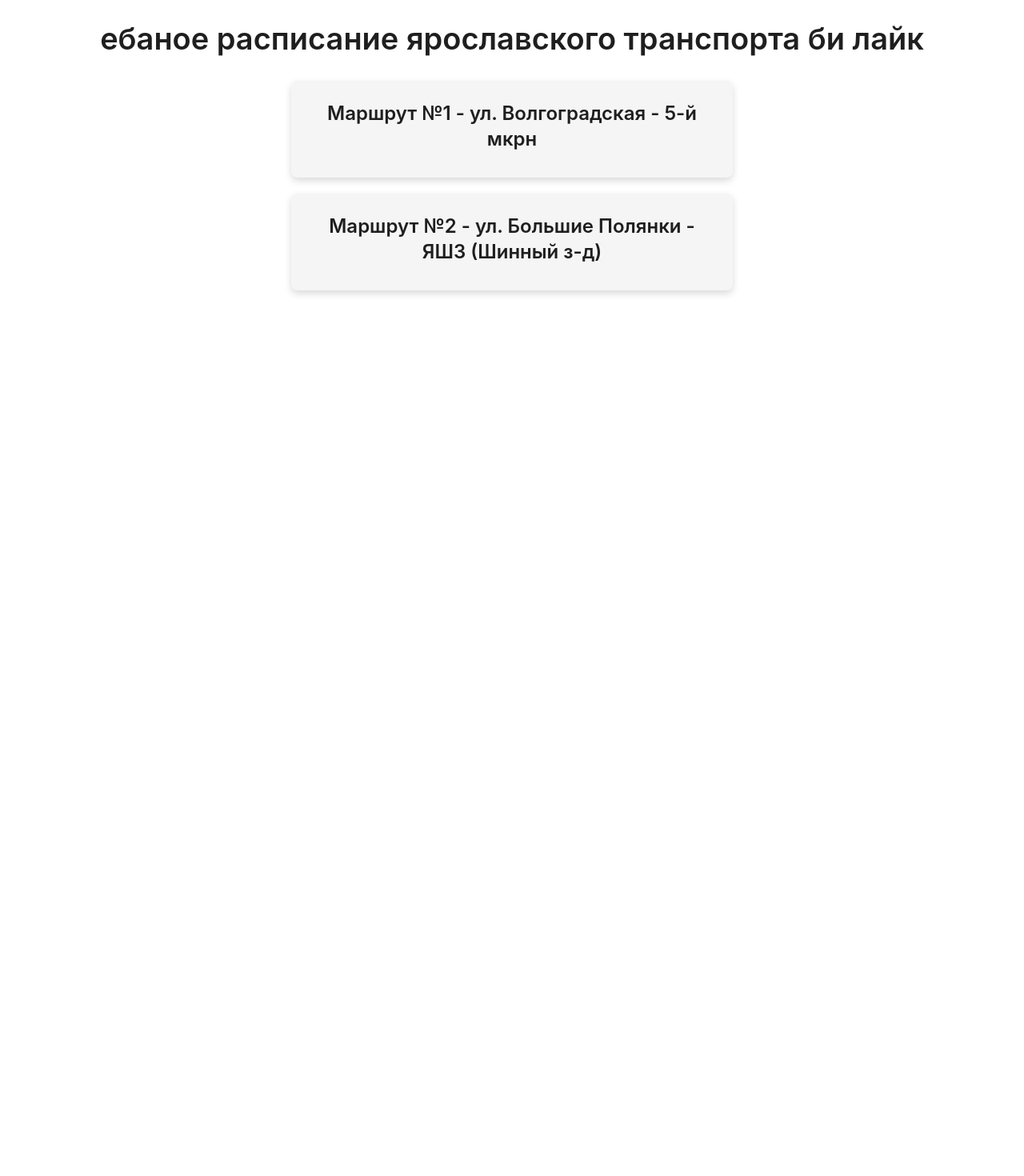
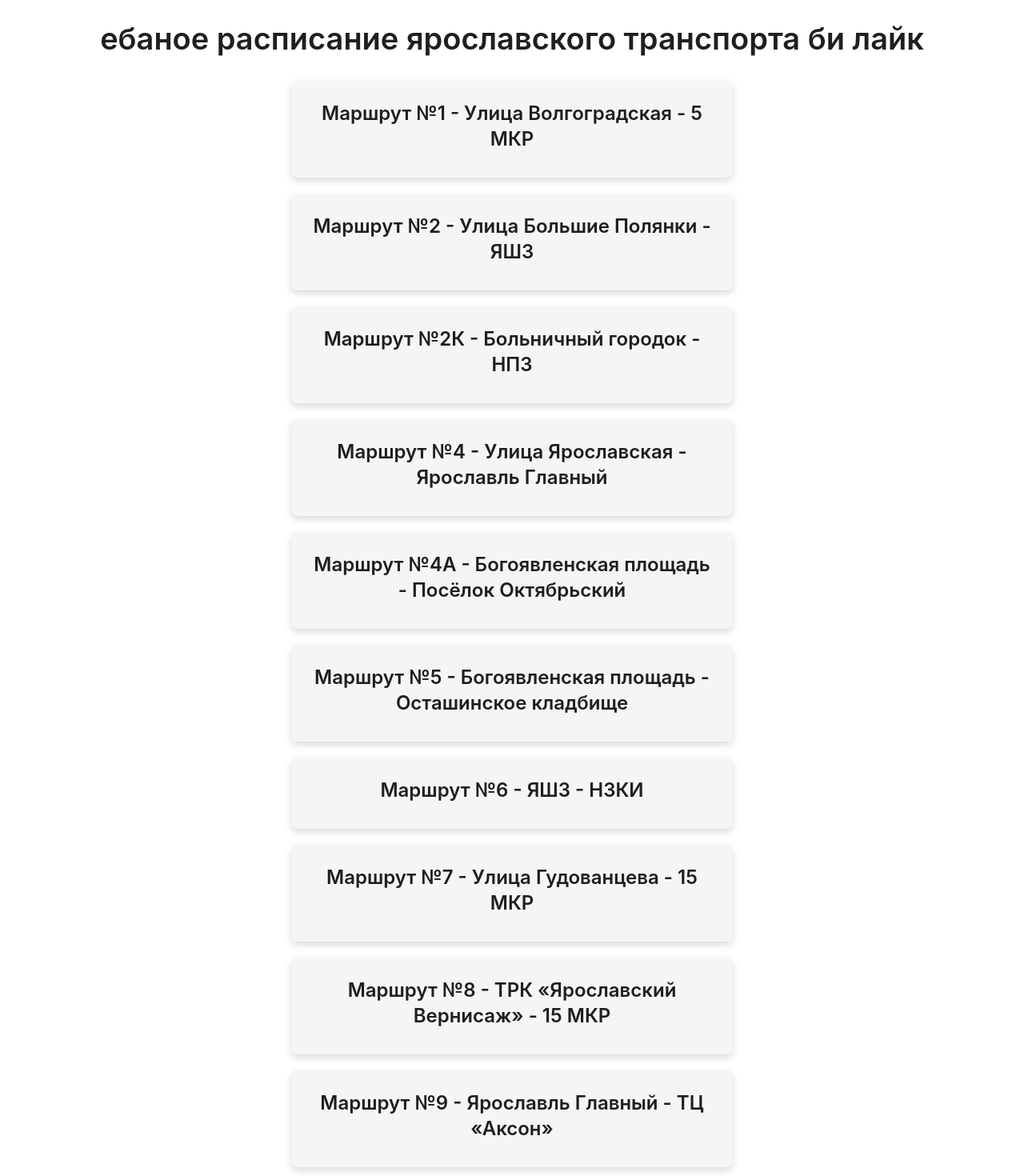
Before and after one commit to skd4k/raspisanie-ebanoe, a React (Create React App) app: page / in a window 1280 px wide. Shown: the top 1470 px of the page at 80% size. Before the commit the page ends 800 px from the top, so only its background shows below. Built offline with nearby package versions, Linux system fonts and the light colour scheme.

Commit message:
feat: расписание 2.0

```diff
--- a/src/components/TransportSchedule.js
+++ b/src/components/TransportSchedule.js
@@ -1,11 +1,15 @@
 import { useState } from 'react';
 import { Typography, Card, Row, Col } from "antd";
 import '../styles/TransportSchedule.css'
+import {generateRandomSchedule} from '../utils/utils';
 const { Title, Text } = Typography;
 
-const TransportSchedule = ({ id, routeName, weekdays = [], weekends = [] }) => {
-    // Текущая дата и время
+const TransportSchedule = ({ id, routeName }) => {
     const now = new Date();
+
+    // Инициализация расписаний
+    const weekdays = generateRandomSchedule(93);
+    const weekends = generateRandomSchedule(93);
 
     // Проверка на неактуальное время
     const isTimeInactive = (time) => {
@@ -14,21 +18,15 @@ const TransportSchedule = ({ id, routeName, weekdays = [], weekends = [] }) => {
         return timeDate < now;
     };
 
-    // Состояние для раскрытия/сворачивания
+    // Переключение видимости расписания
     const [isExpanded, setIsExpanded] = useState(false);
-
-    // Обработчик клика для раскрытия/сворачивания
     const toggleExpand = () => {
         setIsExpanded(!isExpanded);
     };
 
     return (
         <div className="schedule-container">
-            <Title
-                level={3}
-                style={{ cursor: 'pointer', textAlign: 'center', marginTop: '5px' }}
-                onClick={toggleExpand}
-            >
+            <Title level={3} style={{ cursor: 'pointer', textAlign: 'center', marginTop: '5px' }} onClick={toggleExpand}>
                 Маршрут №{id} - {routeName}
             </Title>
 
@@ -40,7 +38,6 @@ const TransportSchedule = ({ id, routeName, weekdays = [], weekends = [] }) => {
                                 <Col key={index} span={4}>
                                     <Text
                                         strong
-                                        className={isTimeInactive(time) ? 'inactive' : ''}
                                         style={{
                                             display: 'block',
                                             color: isTimeInactive(time) ? '#777' : '#fff',
@@ -63,7 +60,6 @@ const TransportSchedule = ({ id, routeName, weekdays = [], weekends = [] }) => {
                                 <Col key={index} span={4}>
                                     <Text
                                         strong
-                                        className={isTimeInactive(time) ? 'inactive' : ''}
                                         style={{
                                             display: 'block',
                                             color: isTimeInactive(time) ? '#777' : '#fff',
@@ -86,5 +82,4 @@ const TransportSchedule = ({ id, routeName, weekdays = [], weekends = [] }) => {
     );
 };
 
-
 export default TransportSchedule;
--- a/src/components/TransportScheduleList.js
+++ b/src/components/TransportScheduleList.js
@@ -51,8 +51,6 @@ const TransportScheduleList = () => {
                     key={schedule.id}
                     id={schedule.id}
                     routeName={schedule.routeName}
-                    weekdays={schedule.weekdays}
-                    weekends={schedule.weekends}
                 />
             ))}
         </div>
--- a/src/data/scheduleData.js
+++ b/src/data/scheduleData.js
@@ -1,14 +1,69 @@
 export const scheduleData = [
-    {
-        id: 1,
-        routeName: "ул. Волгоградская - 5-й мкрн",
-        weekdays: [],
-        weekends: [],
-    },
-    {
-        id: 2,
-        routeName: "ул. Большие Полянки - ЯШ3 (Шинный з-д)",
-        weekdays: [],
-        weekends: [],
-    },
+    { id: 1, routeName: "Улица Волгоградская - 5 МКР" },
+    { id: 2, routeName: "Улица Большие Полянки - ЯШЗ" },
+    { id: "2К", routeName: "Больничный городок - НПЗ" },
+    { id: 4, routeName: "Улица Ярославская - Ярославль Главный" },
+    { id: "4А", routeName: "Богоявленская площадь - Посёлок Октябрьский" },
+    { id: 5, routeName: "Богоявленская площадь - Осташинское кладбище" },
+    { id: 6, routeName: "ЯШЗ - НЗКИ" },
+    { id: 7, routeName: "Улица Гудованцева - 15 МКР" },
+    { id: 8, routeName: "ТРК «Ярославский Вернисаж» - 15 МКР" },
+    { id: 9, routeName: "Ярославль Главный - ТЦ «Аксон»" },
+    { id: 10, routeName: "15 МКР - НЗКИ" },
+    { id: 11, routeName: "Ярославль Главный - 15 МКР" },
+    { id: 12, routeName: "Нижний посёлок - Торговый переулок" },
+    { id: 13, routeName: "Улица Суздальская - Машприбор" },
+    { id: 14, routeName: "Богоявленская площадь - Игнатовское кладбище" },
+    { id: 15, routeName: "15 МКР - Игнатовское кладбище" },
+    { id: 17, routeName: "ЯШЗ - Посёлок Ивняки" },
+    { id: 19, routeName: "Химзавод «Луч» - Улица Гудованцева" },
+    { id: "19К", routeName: "Улица Гудованцева - Красная площадь" },
+    { id: 21, routeName: "Красная площадь - Очапки" },
+    { id: "21Б", routeName: "Резинотехника - Улица Павлова" },
+    { id: "21Т", routeName: "Посёлок Толга - Очапки" },
+    { id: 22, routeName: "ЯМЗ - Нижний посёлок" },
+    { id: "22С", routeName: "Красная площадь - Студенческий городок" },
+    { id: 23, routeName: "Областная больница - 15 МКР" },
+    { id: 24, routeName: "ЯШЗ - Долматово" },
+    { id: 25, routeName: "15 МКР - Машприбор" },
+    { id: 26, routeName: "Красная площадь - Филино" },
+    { id: 27, routeName: "ЯШЗ - Софийская церковь" },
+    { id: 28, routeName: "ЯШЗ - Машприбор" },
+    { id: 29, routeName: "Машприбор - Тверицы" },
+    { id: 30, routeName: "Ярославль Главный - Машприбор" },
+    { id: 32, routeName: "Гипермаркет «Глобус» - 15 МКР" },
+    { id: 33, routeName: "ПАТП №1 - Областная больница" },
+    { id: 34, routeName: "Красная площадь - Толгский монастырь" },
+    { id: 39, routeName: "Студенческий городок - Нижний посёлок" },
+    { id: 40, routeName: "Резинотехника - Машприбор" },
+    { id: 41, routeName: "Ярославль Главный - Посёлок Прибрежный" },
+    { id: "41А", routeName: "ТРК «Ярославский Вернисаж» - Посёлок Куйбышева" },
+    { id: "41Б", routeName: "Богоявленская площадь - Посёлок Куйбышева" },
+    { id: 42, routeName: "15 МКР - Посёлок Куйбышева" },
+    { id: 49, routeName: "Улица Ярославская - 15 МКР" },
+    { id: 53, routeName: "ТРК «Ярославский Вернисаж» - Гипермаркет «Глобус»" },
+    { id: 55, routeName: "Машприбор - Ярославль Главный" },
+    { id: 56, routeName: "Посёлок Прибрежный - Машприбор" },
+    { id: 57, routeName: "Фабрика «Красный Перевал» - Улица Гудованцева" },
+    { id: 58, routeName: "Нижний посёлок - Фабрика «Красный Перевал»" },
+    { id: 59, routeName: "Ярославль Главный - Областная больница" },
+    { id: 62, routeName: "15 МКР - Улица 1-я Технологическая" },
+    { id: 64, routeName: "Ярославль Главный - Улица Сиреневая" },
+    { id: 65, routeName: "ЯЗХМ - Улица 8 Марта" },
+    { id: 66, routeName: "НЗКИ - Больничный городок" },
+    { id: 67, routeName: "Улица Автозаводская - Машприбор" },
+    { id: 68, routeName: "Улица Космонавтов - Улица Большие Полянки" },
+    { id: 70, routeName: "Фабрика «Красный Перевал» - Улица Труфанова" },
+    { id: 71, routeName: "ТРК «Ярославский Вернисаж» - Холодмаш" },
+    { id: 76, routeName: "ТРК «Ярославский Вернисаж» - Ярославль Главный" },
+    { id: 77, routeName: "Улица Труфанова - Фабрика «Красный Перевал»" },
+    { id: 79, routeName: "ТЦ «Аксон» - Посёлок Куйбышева" },
+    { id: 84, routeName: "Посёлок Куйбышева - Областная больница" },
+    { id: 85, routeName: "Посёлок Ивняки - Машприбор" },
+    { id: 90, routeName: "ТЦ «Аксон» - Областная больница" },
+    { id: 92, routeName: "Улица Павлова - ЯШЗ" },
+    { id: 93, routeName: "Очапки - Ярославль Главный" },
+    { id: 94, routeName: "Улица Чкалова - 5 МКР" },
+    { id: 97, routeName: "Фабрика «Красный Перевал» - Улица Большие Полянки" },
+    { id: 99, routeName: "Гипермаркет «Глобус» - Ярославль Главный" }
 ];
--- a/src/utils/utils.js
+++ b/src/utils/utils.js
@@ -1,4 +1,4 @@
-export function generateRandomTime() {
+function generateRandomTime() {
     const hours = String(Math.floor(Math.random() * (22 - 5 + 1)) + 5).padStart(2, '0');
     const minutes = String(Math.floor(Math.random() * 60)).padStart(2, '0');
     return `${hours}:${minutes}`;
```
